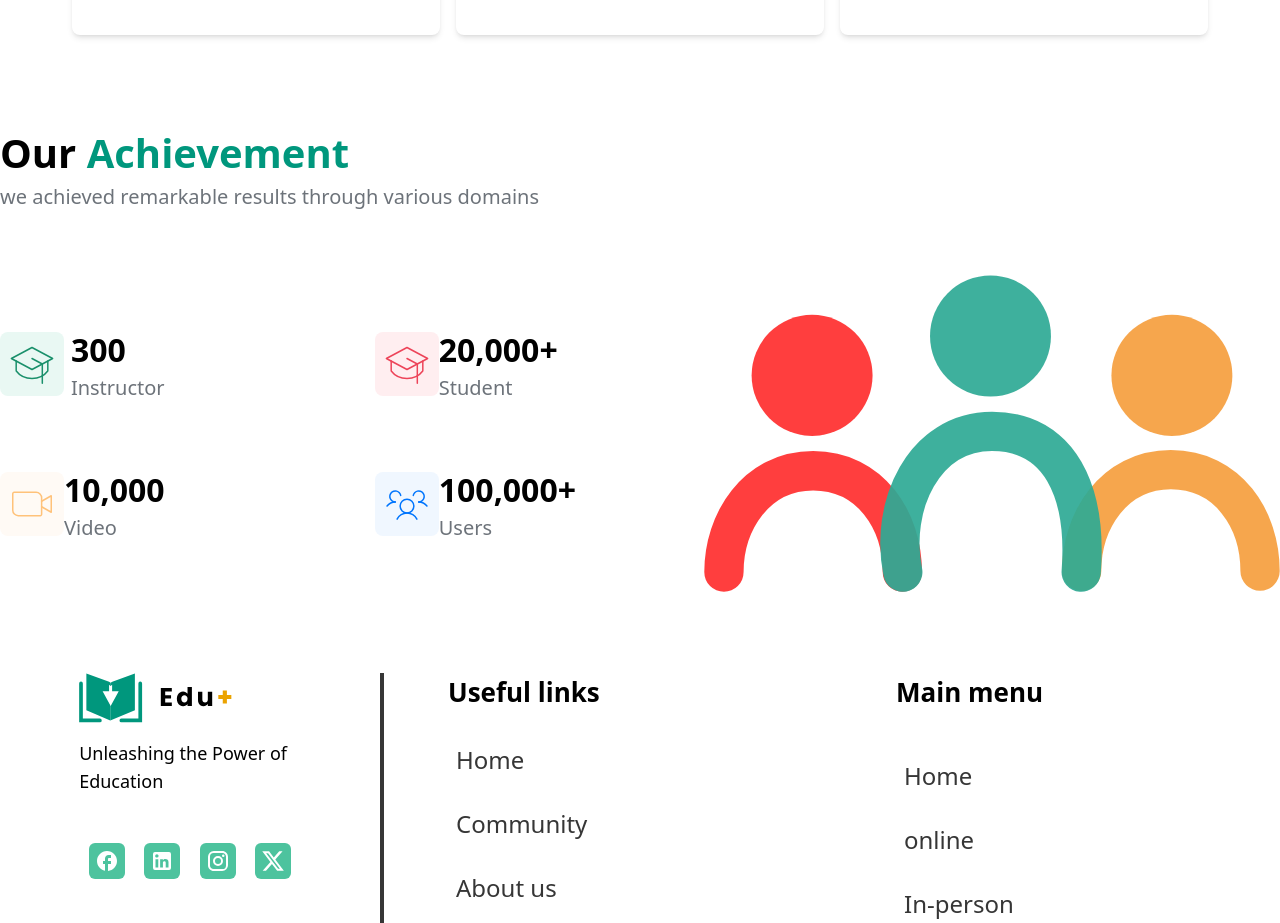
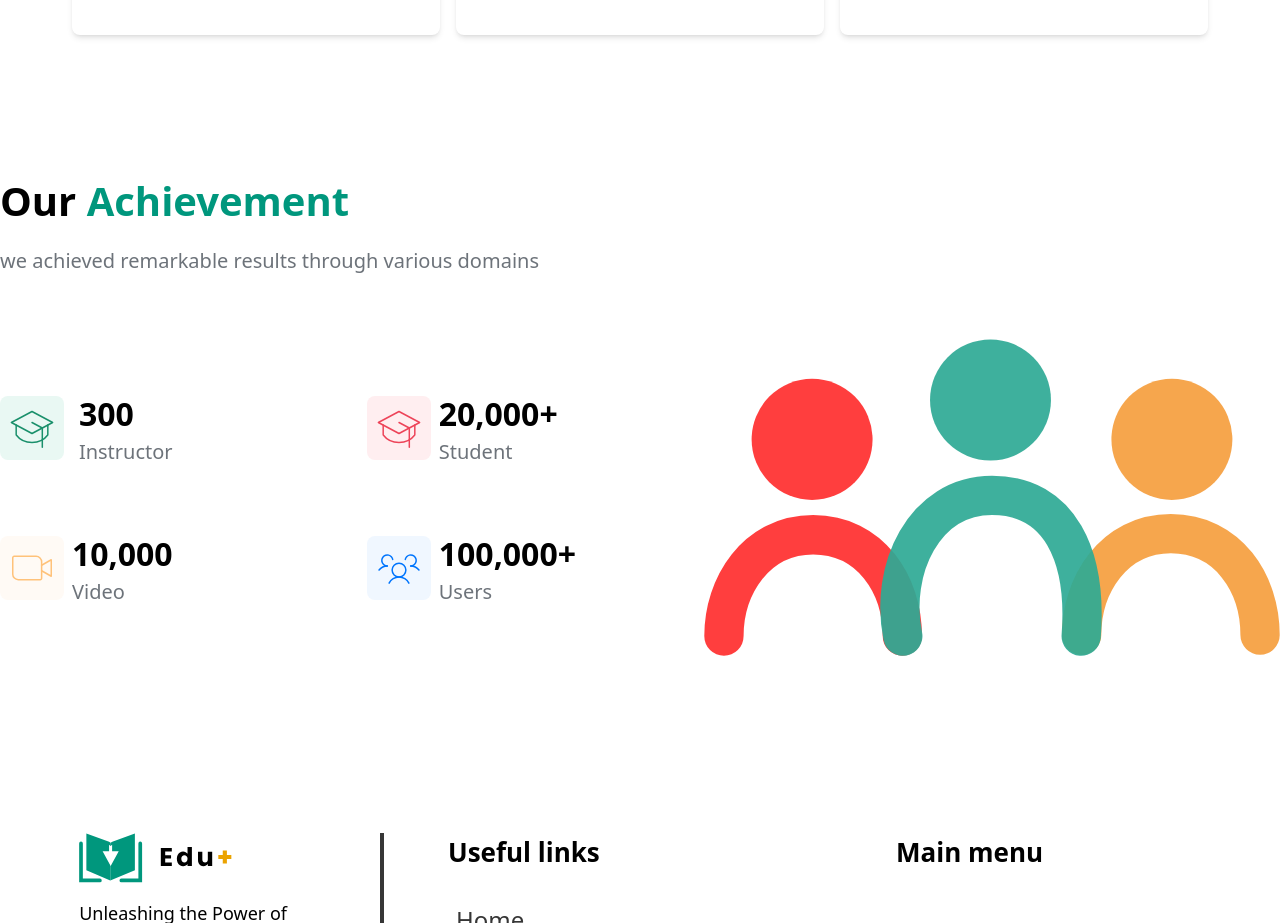
Before and after one commit to Abdousa23/Edu-plus, a Next.js app in the folder frontend/: page / in a window 1280 px wide. Shown: the part 4900-5823 px from the top of the page. Built offline with nearby package versions, Linux system fonts and the light colour scheme; no server answers.

Commit message:
Update Section7.tsx

```diff
--- a/frontend/app/_components/_landingComponents/Section7.tsx
+++ b/frontend/app/_components/_landingComponents/Section7.tsx
@@ -2,20 +2,20 @@ import React from 'react'
 
 export default function Section7() {
     return (
-        <section className='container mx-auto my-20 max-md:text-center'>
-            <h1 className='font-semibold text-[40px]'>Our <span className='text-green+'>Achievement</span></h1>
-            <p className='font-normal text-xl text-[#6d737a]'>we achieved remarkable results through various domains</p>
-            <div className='flex items-center gap-32 mt-16 '>
+         <section className='container mx-auto mt-32 mb-44 max-md:text-center'>
+            <h1 className='font-semibold text-[40px] mt-32 mb-4' >Our <span className='text-green+'>Achievement</span></h1>
+            <p className='font-normal text-xl text-[#6d737a] mb-101 '>we achieved remarkable results through various domains</p>
+            <div className='flex items-center gap-32 my-16 '>
                 <div className='flex items-center justify-between flex-1'>
                     <div className="flex flex-col">
-                        <div className=' flex max-md:flex-col items-center justify-between mb-8'>
+                      <div className=' flex max-md:flex-col items-center gap-1 justify-between mb-8'>
                             <img src="images/frame67.svg" alt="" />
                             <div>
                                 <h1 className='font-semibold text-[32px]'>300</h1>
                                 <p className='text-xl font-normal text-[#6d737a]'>Instructor</p>
                             </div>
                         </div>
-                        <div className='flex items-center mt-8 max-md:flex-col'>
+                      <div className='flex items-center  gap-2 mt-8 max-md:flex-col'>
                             <img src="images/frame68.svg" alt="" />
                             <div>
                                 <h1 className='font-semibold text-[32px]'>10,000</h1>
@@ -25,14 +25,14 @@ export default function Section7() {
 
                     </div>
                     <div className='flex flex-col'>
-                        <div className='flex items-center max-md:flex-col mb-8'>
+                          <div className='flex items-center gap-2 max-md:flex-col mb-8'>
                             <img src="images/frame69.svg" alt="" />
                             <div>
                                 <h1 className='font-semibold text-[32px]'>20,000+</h1>
                                 <p className='text-xl font-normal text-[#6d737a]'>Student</p>
                             </div>
                         </div>
-                        <div className='flex items-center max-md:flex-col mt-8'>
+                        <div className='flex items-center gap-2 max-md:flex-col mt-8'>
                             <img src="images/frame70.svg" alt="" />
                             <div>
                                 <h1 className='font-semibold text-[32px]'>100,000+</h1>
```
